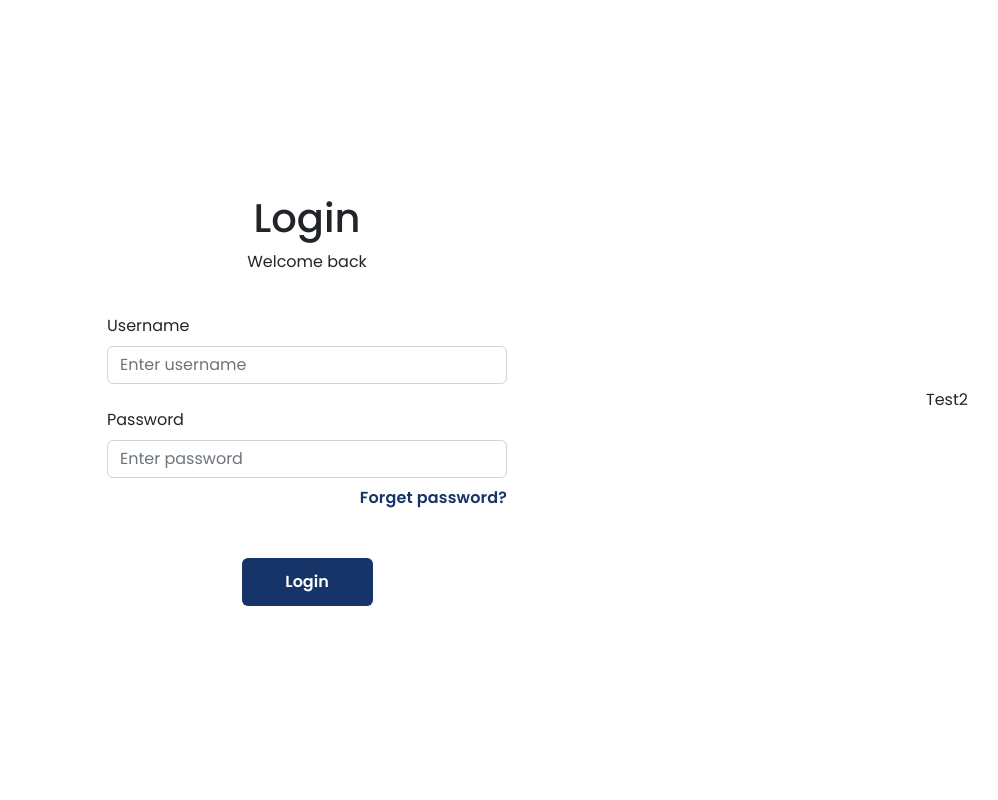
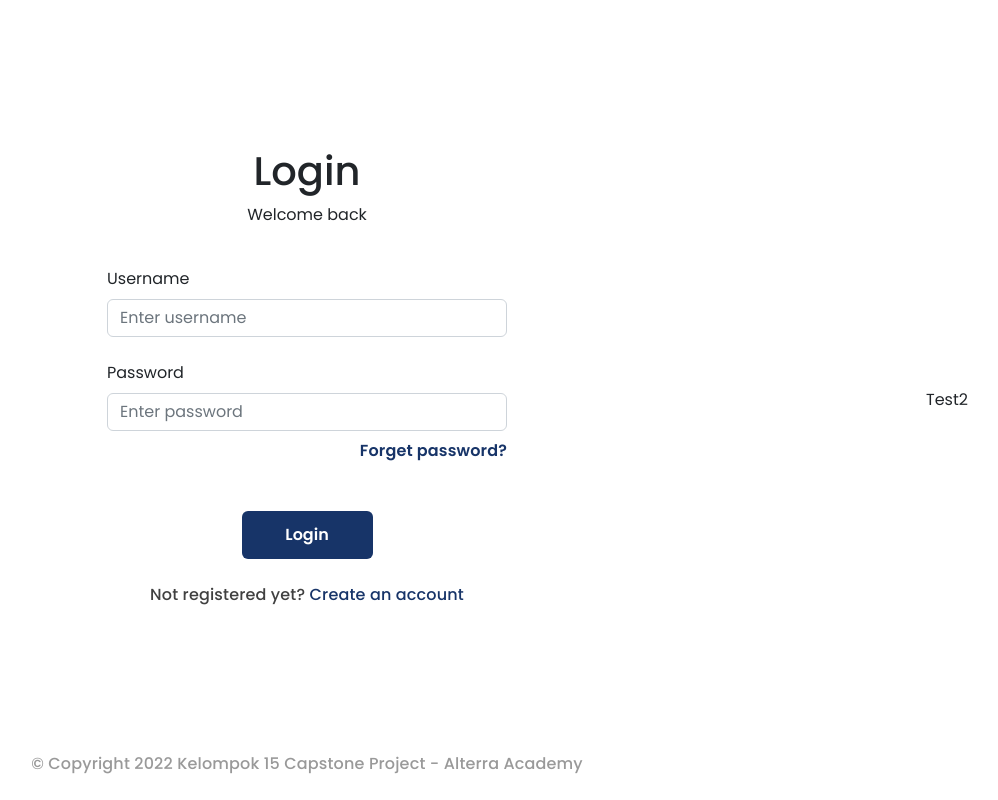
Before and after one commit to capstone-kelompok15/React-Capstone-Project, a React (Create React App) app: page /login in a window 1280 px wide. Shown: the whole page, without its empty margins (13-1011 px from the left). Built offline with nearby package versions, Linux system fonts and the light colour scheme.

Commit message:
register_login_slice: login screen login form done

```diff
--- a/src/App.css
+++ b/src/App.css
@@ -326,3 +326,31 @@ border: 1px solid #CDCDCD;
 .forgot-password-text:hover{
   color: #2d60c0;
 }
+
+.login-copyright{
+  font-style: normal;
+  font-weight: 500;
+  font-size: 16px;
+  line-height: 24px;
+  text-align: center;
+  letter-spacing: 0.01em;
+  color: #999999;
+}
+
+.not-registered{
+  font-style: normal;
+  font-weight: 500;
+  font-size: 16px;
+  line-height: 24px;
+  letter-spacing: 0.01em;
+  color: #404040;
+}
+
+.not-registered span{
+  color: #173468;
+  cursor: pointer;
+}
+
+.not-registered span:hover{
+  color: #2d60c0;
+}
--- a/src/components/loginPage/LoginPageBody.js
+++ b/src/components/loginPage/LoginPageBody.js
@@ -4,7 +4,9 @@ const LoginPageBody = () => {
     return(
         <Container fluid >
             <Row style={{height: '100vh'}}>
-                <Col lg className='d-flex flex-column justify-content-center align-items-center'>
+                <Col lg className='d-flex flex-column justify-content-between align-items-center'>
+                    <Container style={{height: '50px'}}></Container>
+                    <div className="d-flex flex-column justify-content-center align-items-center">
                         <h1>Login</h1>
                         <p>Welcome back</p>
                         <Form>
@@ -23,6 +25,9 @@ const LoginPageBody = () => {
                             </div>
                         </Form>
                         <div className="button-primary d-flex justify-content-center mt-5">Login</div>
+                        <div className="mt-4 not-registered">Not registered yet? <span>Create an account</span></div>
+                    </div>
+                    <div className="mb-4 mt-5 login-copyright">© Copyright 2022 Kelompok 15 Capstone Project - Alterra Academy</div>
                 </Col>
                 <Col lg className='d-flex flex-column justify-content-center align-items-center'>
                     Test2
```
Lines whose indentation alone changed are shown as unchanged.
